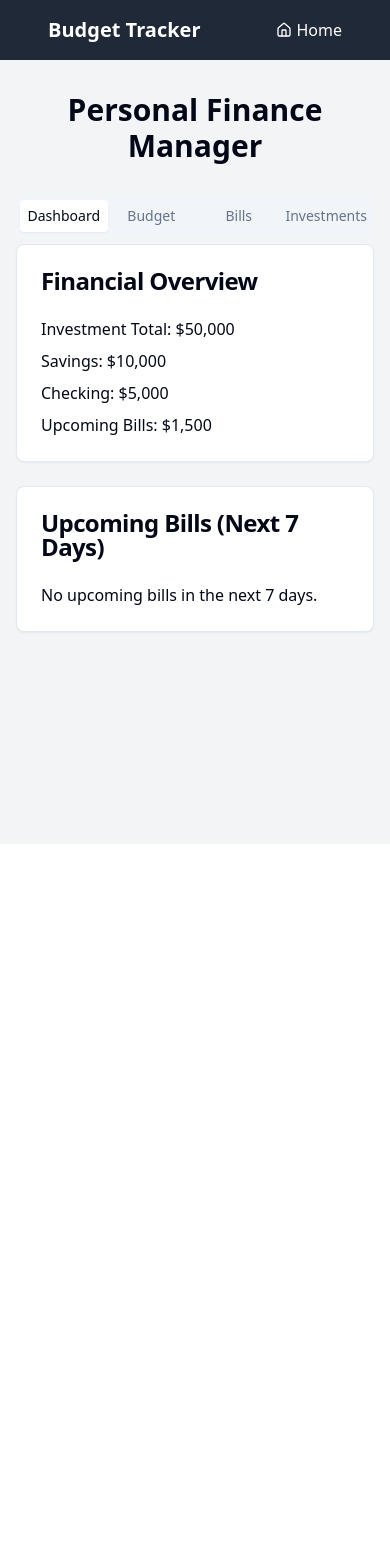
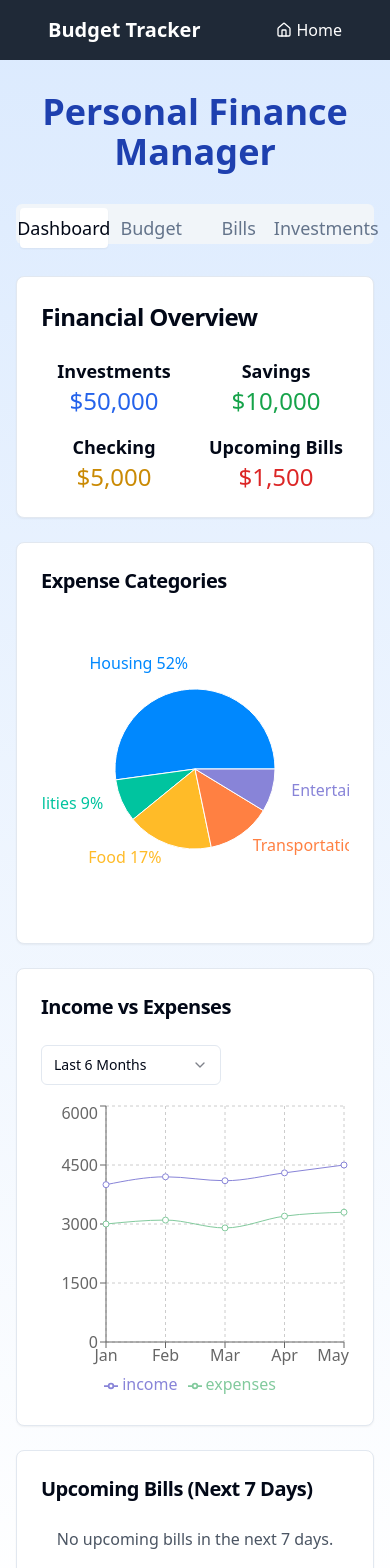
Before and after one commit to TeamEOD/beyond-web-creations, a React (Vite) app: page / in a window 390 px wide. Shown: the top 1568 px of the page. Before the commit the page ends 844 px from the top, so only its background shows below. Built offline with nearby package versions, Linux system fonts and the light colour scheme.

Commit message:
Enhance splash page visuals
Add pie charts, graphs, and interactive elements to improve the visual appeal of the splash page.
[skip gpt_engineer]

```diff
--- a/src/components/Dashboard.jsx
+++ b/src/components/Dashboard.jsx
@@ -1,7 +1,13 @@
-import React from 'react';
+import React, { useState } from 'react';
 import { Card, CardContent, CardHeader, CardTitle } from "@/components/ui/card";
+import { PieChart, Pie, Cell, LineChart, Line, XAxis, YAxis, CartesianGrid, Tooltip, Legend, ResponsiveContainer } from 'recharts';
+import { Select, SelectContent, SelectItem, SelectTrigger, SelectValue } from "@/components/ui/select";
+
+const COLORS = ['#0088FE', '#00C49F', '#FFBB28', '#FF8042', '#8884D8'];
 
 const Dashboard = ({ financialData, bills }) => {
+  const [timeRange, setTimeRange] = useState('6m');
+
   const upcomingBills = bills.filter(bill => {
     const dueDate = new Date(bill.dueDate);
     const today = new Date();
@@ -11,35 +17,108 @@ const Dashboard = ({ financialData, bills }) => {
 
   return (
     <div className="grid grid-cols-1 md:grid-cols-2 gap-6">
+      <Card className="col-span-1 md:col-span-2">
+        <CardHeader>
+          <CardTitle className="text-2xl">Financial Overview</CardTitle>
+        </CardHeader>
+        <CardContent>
+          <div className="grid grid-cols-2 md:grid-cols-4 gap-4">
+            <div className="text-center">
+              <p className="text-lg font-semibold">Investments</p>
+              <p className="text-2xl text-blue-600">${financialData.investmentTotal.toLocaleString()}</p>
+            </div>
+            <div className="text-center">
+              <p className="text-lg font-semibold">Savings</p>
+              <p className="text-2xl text-green-600">${financialData.savings.toLocaleString()}</p>
+            </div>
+            <div className="text-center">
+              <p className="text-lg font-semibold">Checking</p>
+              <p className="text-2xl text-yellow-600">${financialData.checking.toLocaleString()}</p>
+            </div>
+            <div className="text-center">
+              <p className="text-lg font-semibold">Upcoming Bills</p>
+              <p className="text-2xl text-red-600">${financialData.upcomingBills.toLocaleString()}</p>
+            </div>
+          </div>
+        </CardContent>
+      </Card>
+
       <Card>
         <CardHeader>
-          <CardTitle>Financial Overview</CardTitle>
+          <CardTitle className="text-xl">Expense Categories</CardTitle>
         </CardHeader>
         <CardContent>
-          <ul className="space-y-2">
-            <li>Investment Total: ${financialData.investmentTotal.toLocaleString()}</li>
-            <li>Savings: ${financialData.savings.toLocaleString()}</li>
-            <li>Checking: ${financialData.checking.toLocaleString()}</li>
-            <li>Upcoming Bills: ${financialData.upcomingBills.toLocaleString()}</li>
-          </ul>
+          <ResponsiveContainer width="100%" height={300}>
+            <PieChart>
+              <Pie
+                data={financialData.expenseCategories}
+                cx="50%"
+                cy="50%"
+                labelLine={false}
+                outerRadius={80}
+                fill="#8884d8"
+                dataKey="value"
+                label={({ name, percent }) => `${name} ${(percent * 100).toFixed(0)}%`}
+              >
+                {financialData.expenseCategories.map((entry, index) => (
+                  <Cell key={`cell-${index}`} fill={COLORS[index % COLORS.length]} />
+                ))}
+              </Pie>
+              <Tooltip />
+            </PieChart>
+          </ResponsiveContainer>
         </CardContent>
       </Card>
+
       <Card>
         <CardHeader>
-          <CardTitle>Upcoming Bills (Next 7 Days)</CardTitle>
+          <CardTitle className="text-xl">Income vs Expenses</CardTitle>
+        </CardHeader>
+        <CardContent>
+          <Select value={timeRange} onValueChange={setTimeRange}>
+            <SelectTrigger className="w-[180px] mb-4">
+              <SelectValue placeholder="Select time range" />
+            </SelectTrigger>
+            <SelectContent>
+              <SelectItem value="1m">Last Month</SelectItem>
+              <SelectItem value="3m">Last 3 Months</SelectItem>
+              <SelectItem value="6m">Last 6 Months</SelectItem>
+              <SelectItem value="1y">Last Year</SelectItem>
+            </SelectContent>
+          </Select>
+          <ResponsiveContainer width="100%" height={300}>
+            <LineChart data={financialData.monthlyData}>
+              <CartesianGrid strokeDasharray="3 3" />
+              <XAxis dataKey="month" />
+              <YAxis />
+              <Tooltip />
+              <Legend />
+              <Line type="monotone" dataKey="income" stroke="#8884d8" activeDot={{ r: 8 }} />
+              <Line type="monotone" dataKey="expenses" stroke="#82ca9d" />
+            </LineChart>
+          </ResponsiveContainer>
+        </CardContent>
+      </Card>
+
+      <Card className="col-span-1 md:col-span-2">
+        <CardHeader>
+          <CardTitle className="text-xl">Upcoming Bills (Next 7 Days)</CardTitle>
         </CardHeader>
         <CardContent>
           {upcomingBills.length > 0 ? (
             <ul className="space-y-2">
               {upcomingBills.map((bill, index) => (
-                <li key={index} className="flex justify-between">
-                  <span>{bill.name}</span>
-                  <span>${bill.amount.toFixed(2)} - Due: {bill.dueDate}</span>
+                <li key={index} className="flex justify-between items-center bg-gray-100 p-2 rounded">
+                  <span className="font-semibold">{bill.name}</span>
+                  <div className="text-right">
+                    <span className="block text-red-600">${bill.amount.toFixed(2)}</span>
+                    <span className="block text-sm text-gray-600">Due: {bill.dueDate}</span>
+                  </div>
                 </li>
               ))}
             </ul>
           ) : (
-            <p>No upcoming bills in the next 7 days.</p>
+            <p className="text-center text-gray-600">No upcoming bills in the next 7 days.</p>
           )}
         </CardContent>
       </Card>
--- a/src/pages/Index.jsx
+++ b/src/pages/Index.jsx
@@ -9,7 +9,7 @@ const Index = () => {
   const [bills] = useState([
     { name: 'Electricity', amount: 100, dueDate: '2023-05-15', paymentLink: 'https://www.electriccompany.com' },
     { name: 'Internet', amount: 50, dueDate: '2023-05-20', paymentLink: 'https://www.internetprovider.com' },
-    // Add more bills as needed
+    { name: 'Rent', amount: 1200, dueDate: '2023-06-01', paymentLink: 'https://www.rentpayment.com' },
   ]);
 
   const [financialData] = useState({
@@ -17,19 +17,33 @@ const Index = () => {
     savings: 10000,
     checking: 5000,
     upcomingBills: 1500,
+    expenseCategories: [
+      { name: 'Housing', value: 1200 },
+      { name: 'Utilities', value: 200 },
+      { name: 'Food', value: 400 },
+      { name: 'Transportation', value: 300 },
+      { name: 'Entertainment', value: 200 },
+    ],
+    monthlyData: [
+      { month: 'Jan', income: 4000, expenses: 3000 },
+      { month: 'Feb', income: 4200, expenses: 3100 },
+      { month: 'Mar', income: 4100, expenses: 2900 },
+      { month: 'Apr', income: 4300, expenses: 3200 },
+      { month: 'May', income: 4500, expenses: 3300 },
+    ],
   });
 
   return (
-    <div className="min-h-screen bg-gray-100">
+    <div className="min-h-screen bg-gradient-to-b from-blue-100 to-white">
       <NavBar />
       <div className="container mx-auto px-4 py-8">
-        <h1 className="text-3xl font-bold mb-8 text-center">Personal Finance Manager</h1>
+        <h1 className="text-4xl font-bold mb-8 text-center text-blue-800">Personal Finance Manager</h1>
         <Tabs defaultValue="dashboard" className="w-full">
-          <TabsList className="grid w-full grid-cols-4">
-            <TabsTrigger value="dashboard">Dashboard</TabsTrigger>
-            <TabsTrigger value="budget">Budget</TabsTrigger>
-            <TabsTrigger value="bills">Bills</TabsTrigger>
-            <TabsTrigger value="investments">Investments</TabsTrigger>
+          <TabsList className="grid w-full grid-cols-4 mb-8">
+            <TabsTrigger value="dashboard" className="text-lg">Dashboard</TabsTrigger>
+            <TabsTrigger value="budget" className="text-lg">Budget</TabsTrigger>
+            <TabsTrigger value="bills" className="text-lg">Bills</TabsTrigger>
+            <TabsTrigger value="investments" className="text-lg">Investments</TabsTrigger>
           </TabsList>
           <TabsContent value="dashboard">
             <Dashboard financialData={financialData} bills={bills} />
@@ -41,7 +55,7 @@ const Index = () => {
             <Bills bills={bills} />
           </TabsContent>
           <TabsContent value="investments">
-            <p>Investments content coming soon...</p>
+            <p className="text-center text-xl">Investments content coming soon...</p>
           </TabsContent>
         </Tabs>
       </div>
```
